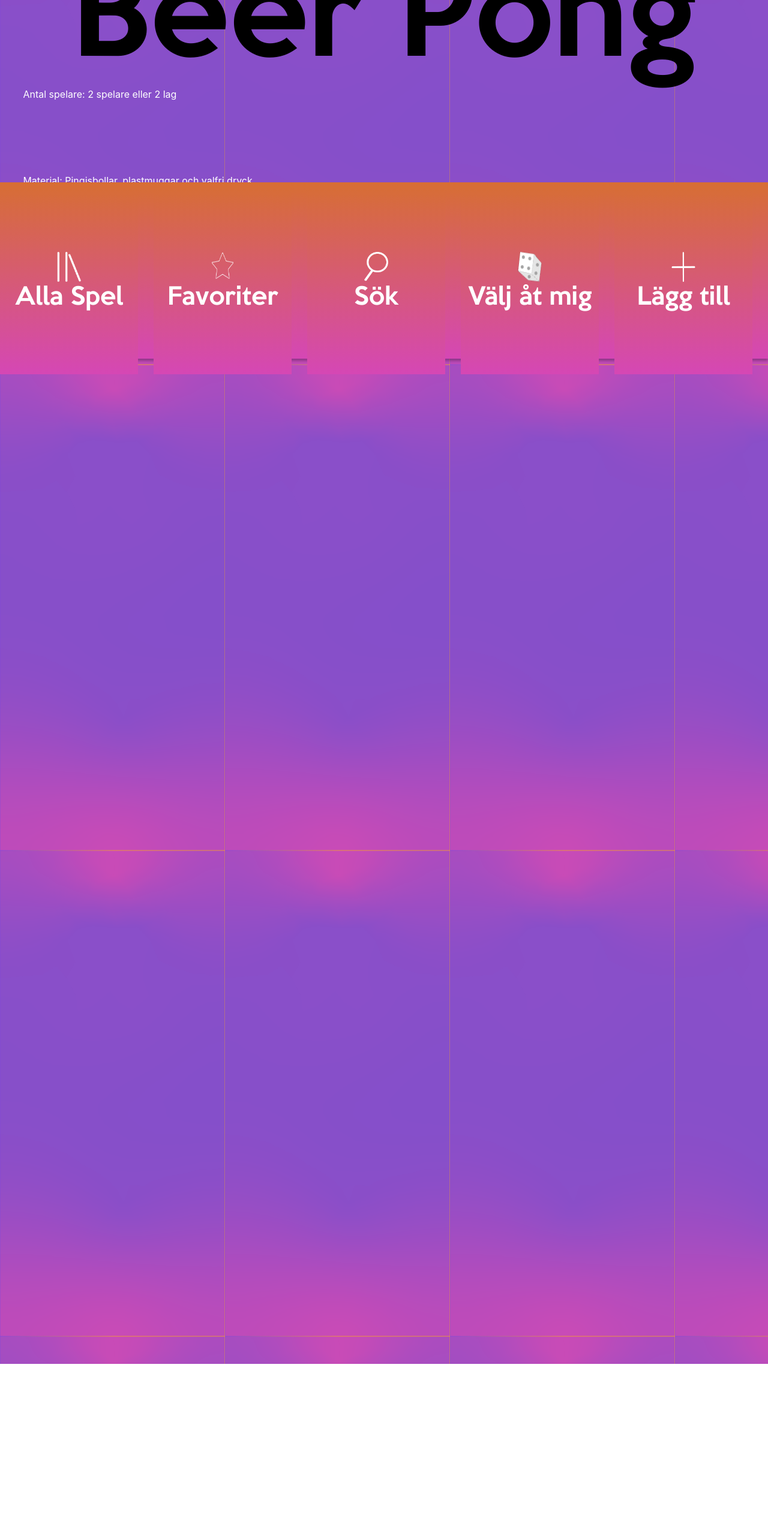
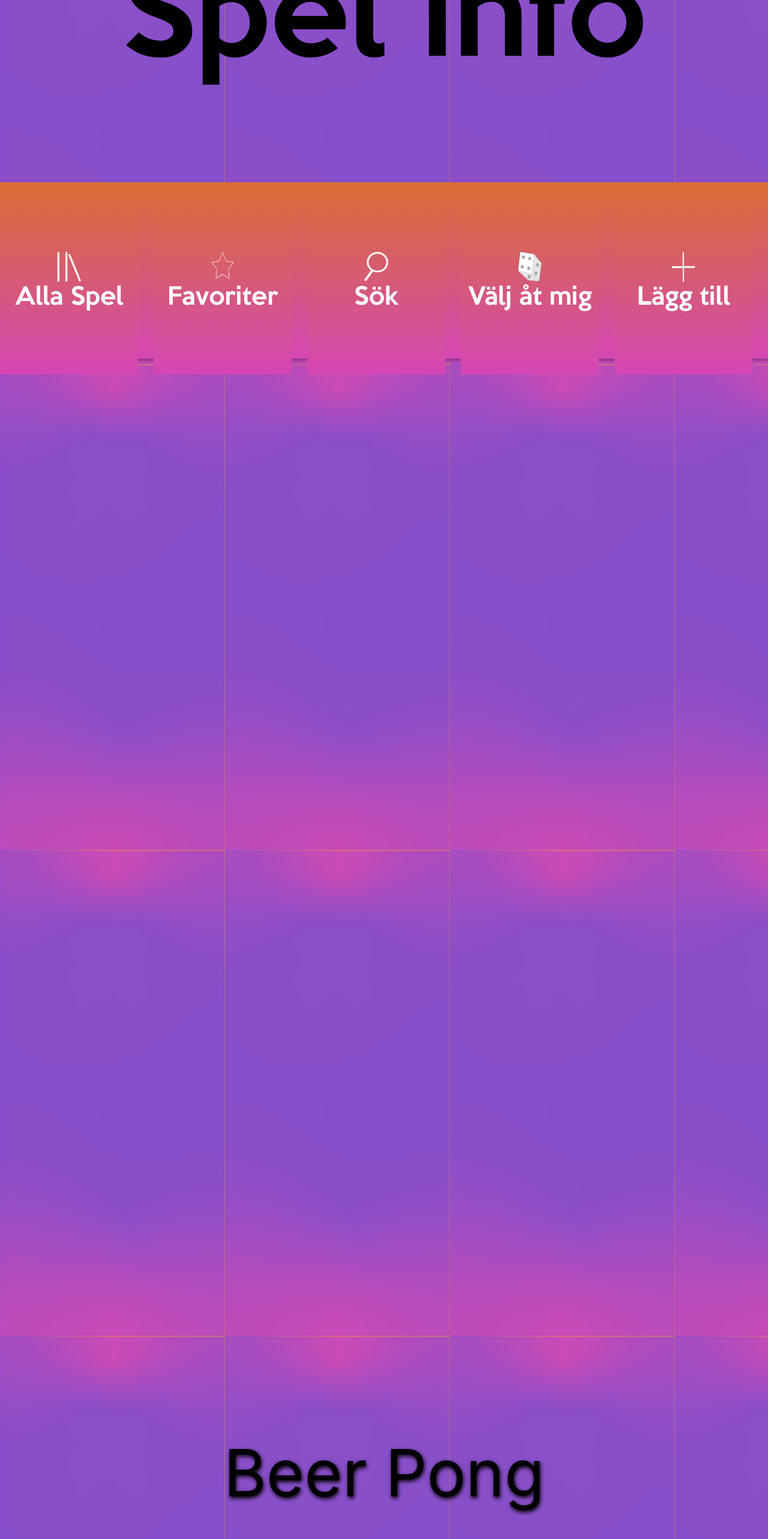
Before and after one commit to VibeValley/PartyPP, a React (Create React App) app: page /AllaSpel/01 in a window 1280 px wide. Shown: the part 202-2768 px from the top of the page at 60% size. Before the commit the page ends 2476 px from the top, so only its background shows below. Built offline with nearby package versions, Linux system fonts and the light colour scheme.

Commit message:
Merge branch 'Rebeckas-b'

```diff
--- a/src/AllaSpel.js
+++ b/src/AllaSpel.js
@@ -4,6 +4,7 @@ import games from "./games.json";
 import Lowerbar from "./LowerBar";
 import Fuse from "fuse.js";
 import React, { useState } from "react";
+
 
 //Alla spel sidan
 function AllaSpel() {
--- a/src/App.css
+++ b/src/App.css
@@ -84,6 +84,8 @@ html {
 
 /*Alla spel css*/
 
+
+
 .HeaderDiv {
   width: 100%;
   height: 193.47vw;
@@ -161,6 +163,35 @@ a {
 
 /*Detalj sida css*/
 
+#spelinfo {
+  margin: 2vw;
+}
+
+#speltitel {
+  text-align: center;
+  font-size: 8.5vw;
+  text-shadow: 1.5px 3px 7px black;
+  margin-top: 9vw;
+}
+
+#speldetalj {
+  display: inline-block;
+  background-color:rgba(250, 208, 208, 0.6);
+  border-top-left-radius: 6vw;
+  border-top-right-radius: 6vw;
+  font-size: 5vw;
+}
+
+#detaljtitel {
+  font-size: 6vw;
+  margin: 5vw;
+}
+
+#speltext {
+  margin: 4vw;
+  margin-left: 9vw;
+}
+
 .HeadPic {
   margin-top: 2vw;
   margin-left: 2vw;
@@ -208,6 +239,8 @@ a {
   border: none;
 }
 
+
+
 .knappar_text {
   font-family: myFirstFont;
   font-size: 3vw;
--- a/src/Detaljsida.js
+++ b/src/Detaljsida.js
@@ -22,13 +22,16 @@ function Detaljsida() {
           <p className="TillbakaText">Alla spel</p>
         </a>
         <header className="SidaHeader" id="DetaljNamn">
-          {ValdaSpel.namn}
+         <p id = "spelinfo">Spel info</p>
         </header>
-
+      </div>
       <div className="detaljDiv">
-      <p className="spelare" id="detalj_ID">Antal spelare: {ValdaSpel.spelare}</p>
-      <p className="material" id="detalj_ID">Material: {ValdaSpel.material}</p>
-      <p className="regler" id="detalj_ID">Relger: {ValdaSpel.regler}</p>
+        <div id = "speltitel">  <p> {ValdaSpel.namn} </p>
+        </div>
+        <div id="speldetalj">
+      <p id="detaljtitel">Antal spelare:</p> <p id="speltext">{ValdaSpel.spelare} </p>
+      <p id="detaljtitel">Material:</p> <p id="speltext">{ValdaSpel.material} </p>
+      <p id="detaljtitel">Relger:</p> <p id="speltext">{ValdaSpel.regler} </p>
       </div>
       </div>
       <Lowerbar />
--- a/src/LowerBar.js
+++ b/src/LowerBar.js
@@ -6,7 +6,9 @@ import logo4 from "./Bilder/TärningSymbol.png";
 import logo5 from "./Bilder/LäggTillSymbol.png";
 import { Link } from "react-router-dom";
 
-const Lowerbar = ({ active }) => {
+
+
+const Lowerbar = ({}) => {
   return (
     <div>
       <nav className="Foot">
--- a/src/SpelLista.js
+++ b/src/SpelLista.js
@@ -1,6 +1,7 @@
 import "./App.css";
 import { Link } from "react-router-dom";
 import { useState } from "react";
+
 
 const addFavorit = (id, name) => {
   if(localStorage.getItem(id))
```
